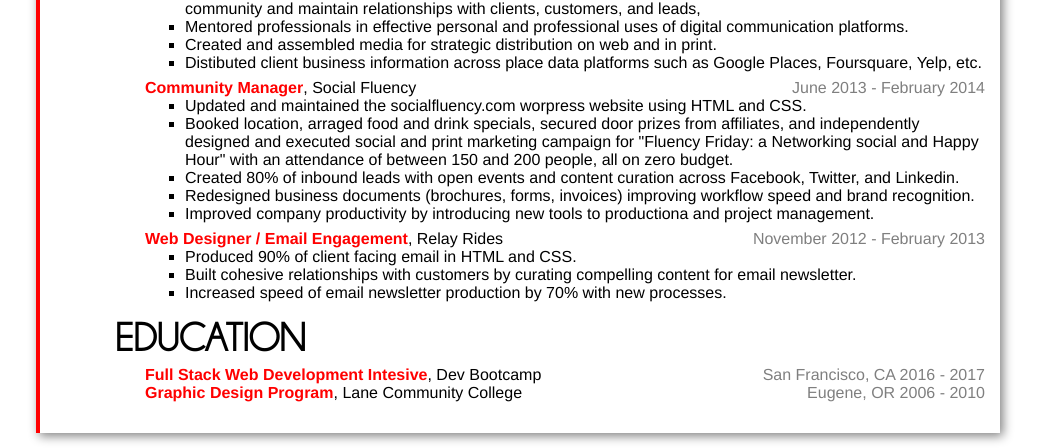
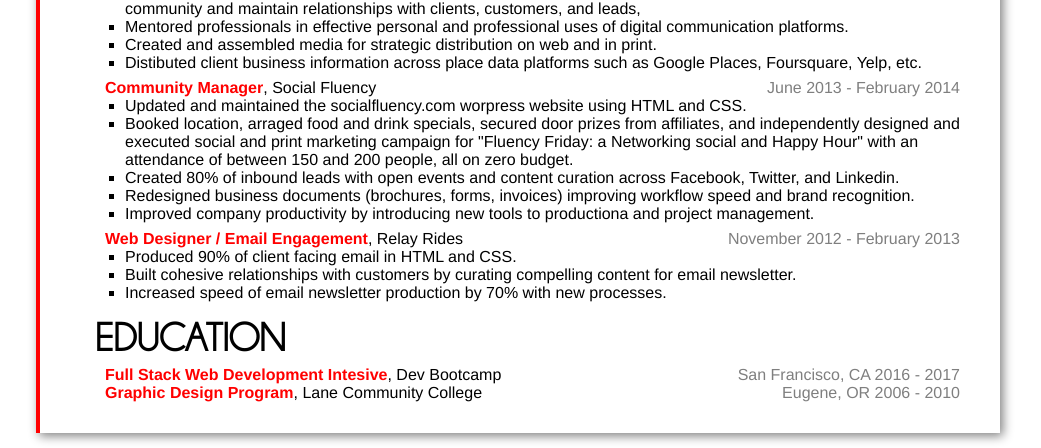
Before and after one commit to jyonah/jyonah.github.io, a plain HTML site: page index.html in a window 1280 px wide. Shown: the part 708-1156 px from the top of the page, without its empty margins (122-1163 px from the left). Drawn offline with nearby package versions, Linux system fonts and the light colour scheme; files whose address does not match are found by name.

Commit message:
Adjust margins and padding

```diff
--- a/styles.css
+++ b/styles.css
@@ -107,6 +107,11 @@ main {
   top: -100px;*/
   margin-top: -100px;
   padding: 15px;
+  padding-right: 40px;
+}
+
+main ul {
+  padding-left: 20px;
 }
 
 ul ul {
```
